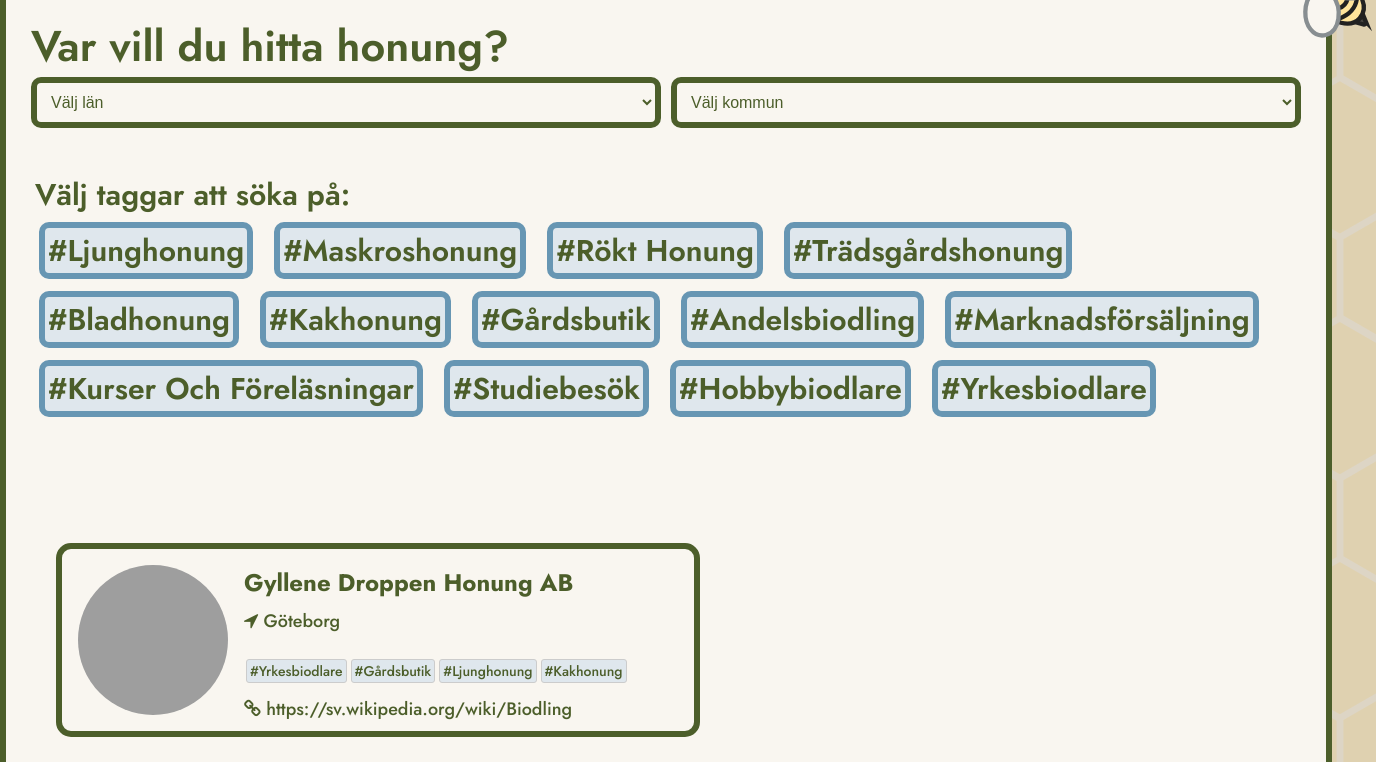
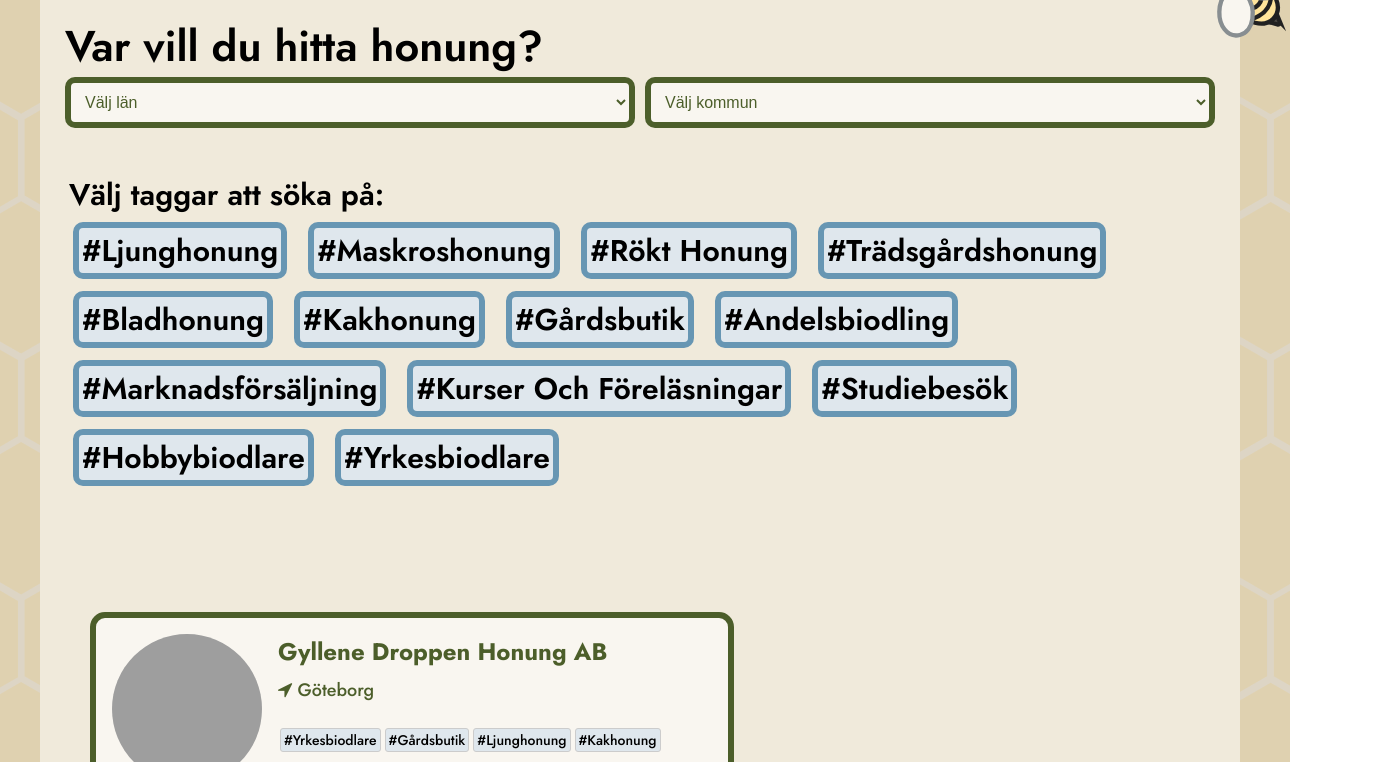
Before and after one commit to hittahonung-se/hittaprototyp, a plain HTML site: page index.html in a window 1280 px wide. Shown: the part 84-846 px from the top of the page, 1376 px wide, since content can reach past the window. Drawn offline with Linux system fonts and the light colour scheme; grey boxes are pictures that could not be loaded.

Commit message:
change background color of content

```diff
--- a/index.html
+++ b/index.html
@@ -68,13 +68,9 @@
 
         .content {
             margin:auto;
-            width: 1320px;
-            min-width: 800px;
-            background-color: #f9f6f0;
-            color: #4c5e2a;
-            border-left: solid 6px #4c5e2a;
-            border-right: solid 6px #4c5e2a;
-            /*border-radius: 15px;*/
+            width: 1200px;
+            min-width: 1200px;
+            background-color: #f0eadb;
         }
 
         form {
```
